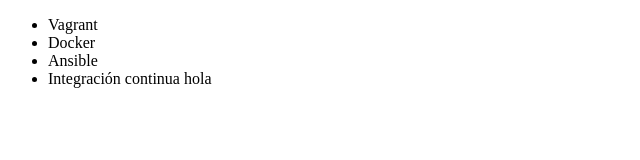
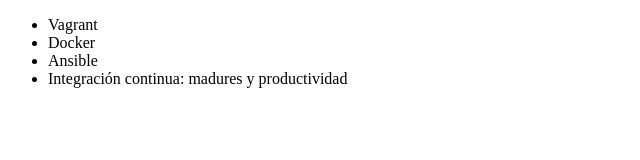
Before and after one commit to SrRiveros/AluraProyect, a plain HTML site: page index.html in a window 1280 px wide. Shown: the whole page, without its empty margins (0-640 px from the left). Drawn offline with Linux system fonts and the light colour scheme.

Commit message:
renombrando curso de integracion continua

```diff
--- a/index.html
+++ b/index.html
@@ -9,7 +9,7 @@
          <li> Vagrant </li>
          <li> Docker </li>
          <li> Ansible </li>
-         <li> Integración continua hola </li>
+         <li> Integración continua: madures y productividad</li>
      </ul>
 </body>
 </html>
```
